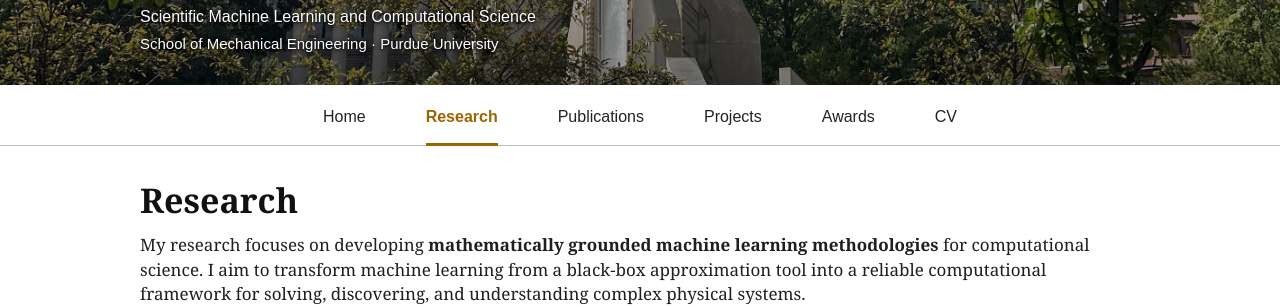
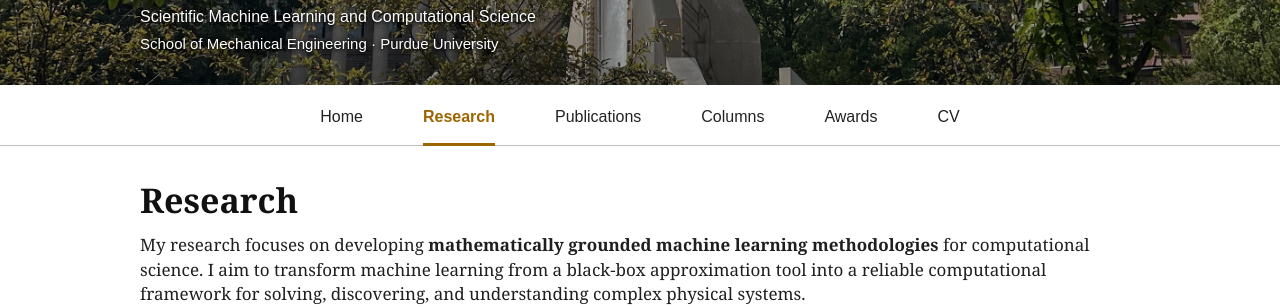
Before and after one commit to Kim4853/Kim4853.github.io, a Jekyll site: the page built from research.md, in a window 1280 px wide and 900 px high. Shown: the part 135-442 px from the top of the window. Built offline with Jekyll 4.4.1, drawn with Linux system fonts in a browser that asks for light colours.

Commit message:
Update website

```diff
--- a/_config.yml
+++ b/_config.yml
@@ -19,8 +19,8 @@ navigation:
     url: /research/
   - title: Publications
     url: /publications/
-  - title: Projects
-    url: /software/
+  - title: Columns
+    url: /columns/
   - title: Awards
     url: /awards/
   - title: CV
```
